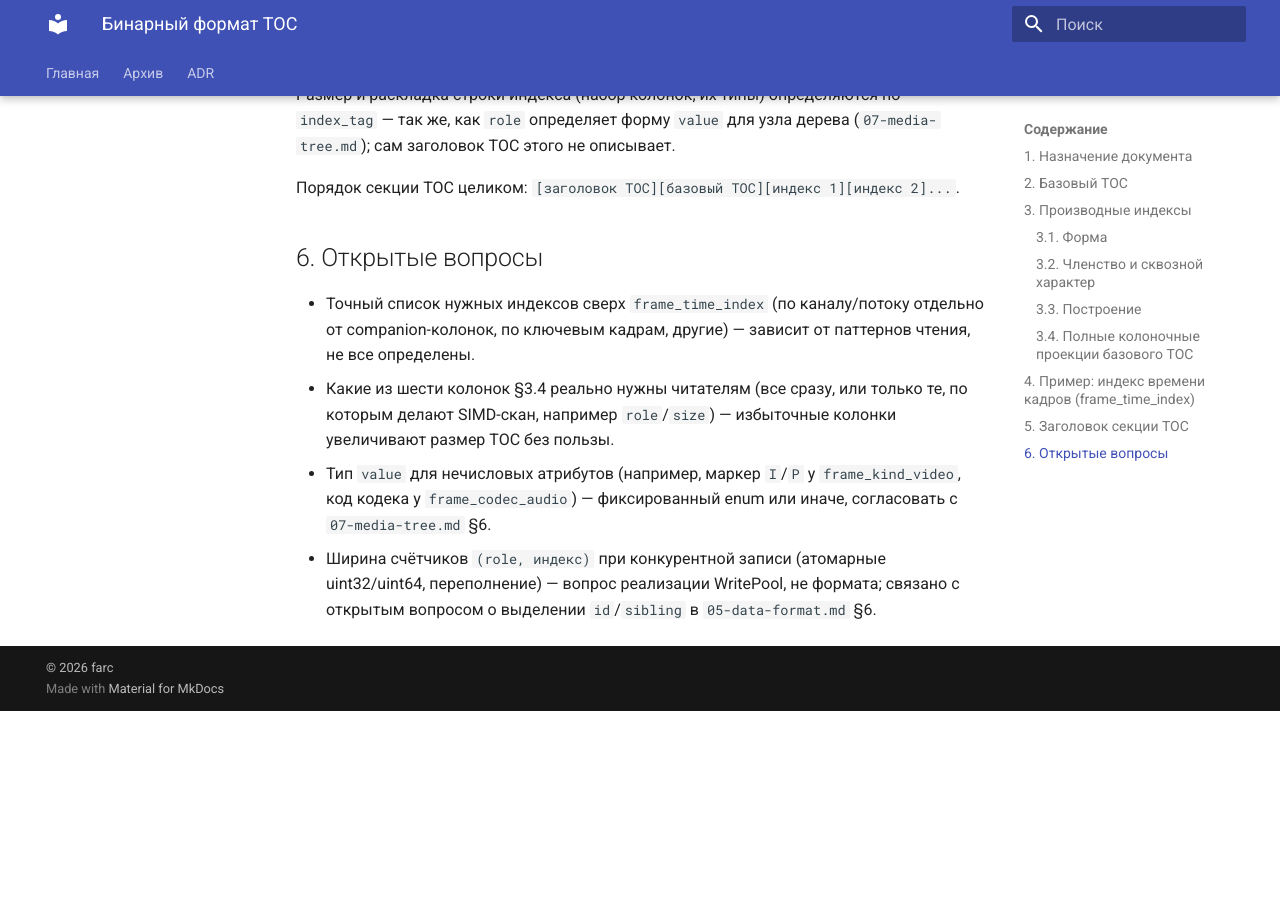
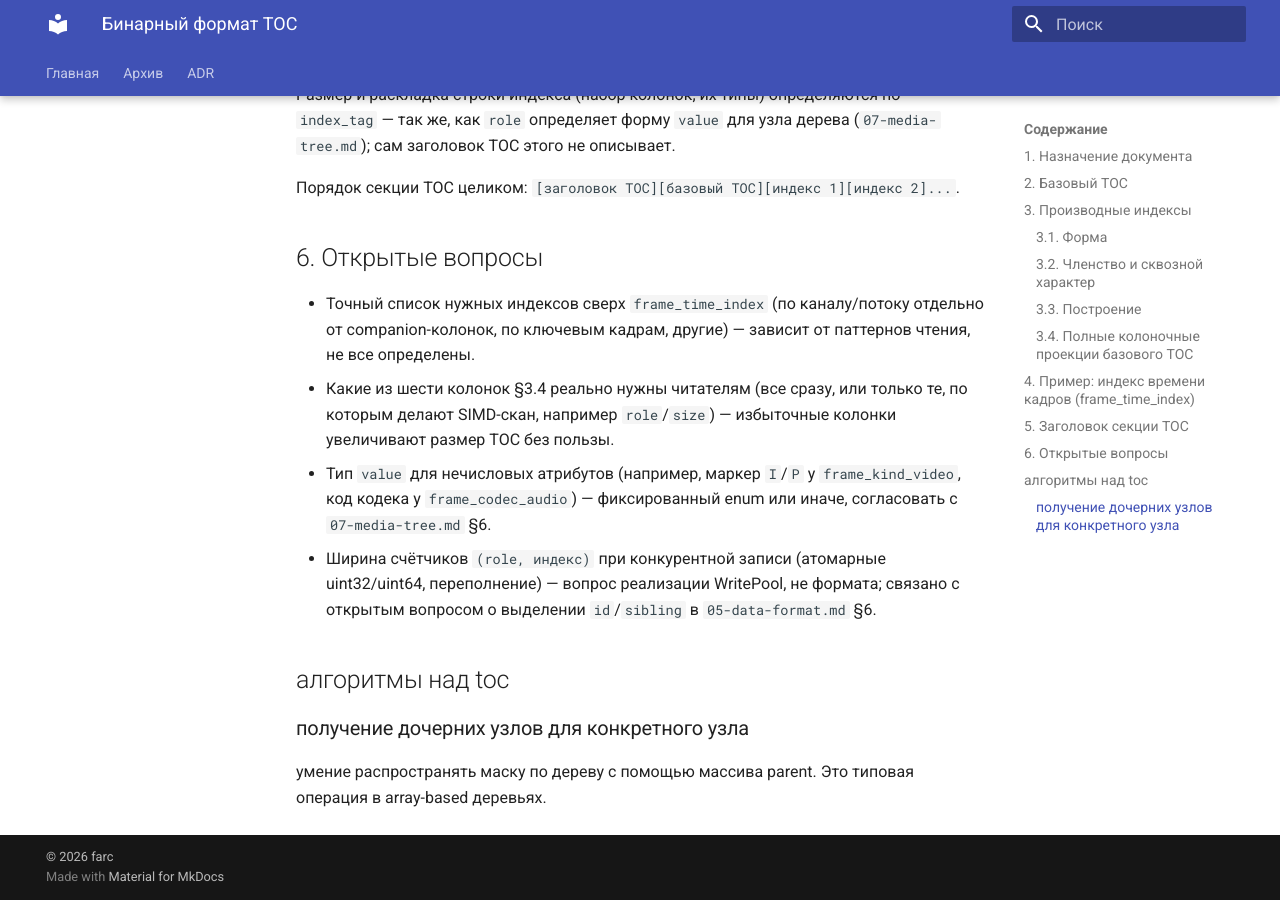
Before and after one commit to traycers/farc, an MkDocs documentation site: the page built from docs/docs/archive/06-toc-format.md, in a window 1280 px wide and 900 px high, scrolled down 5264 px. Built offline with MkDocs 1.6.1 and Material for MkDocs 9.7.7, drawn with Linux system fonts in a browser that asks for light colours; before the commit the page ends 5975 px from its top, so only the background shows below that.

Commit message:
add algorithm gag

```diff
--- a/docs/docs/archive/06-toc-format.md
+++ b/docs/docs/archive/06-toc-format.md
@@ -121,3 +121,9 @@ TOC состоит из двух частей:
 - Какие из шести колонок §3.4 реально нужны читателям (все сразу, или только те, по которым делают SIMD-скан, например `role`/`size`) — избыточные колонки увеличивают размер TOC без пользы.
 - Тип `value` для нечисловых атрибутов (например, маркер `I`/`P` у `frame_kind_video`, код кодека у `frame_codec_audio`) — фиксированный enum или иначе, согласовать с `07-media-tree.md` §6.
 - Ширина счётчиков `(role, индекс)` при конкурентной записи (атомарные uint32/uint64, переполнение) — вопрос реализации WritePool, не формата; связано с открытым вопросом о выделении `id`/`sibling` в `05-data-format.md` §6.
+
+## алгоритмы над toc
+
+### получение дочерних узлов для конкретного узла
+
+умение распространять маску по дереву с помощью массива parent. Это типовая операция в array-based деревьях.
```
